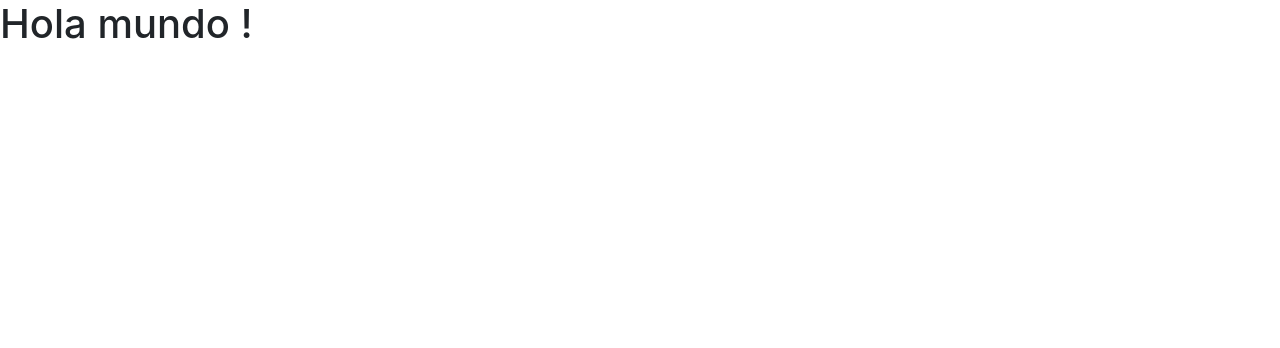
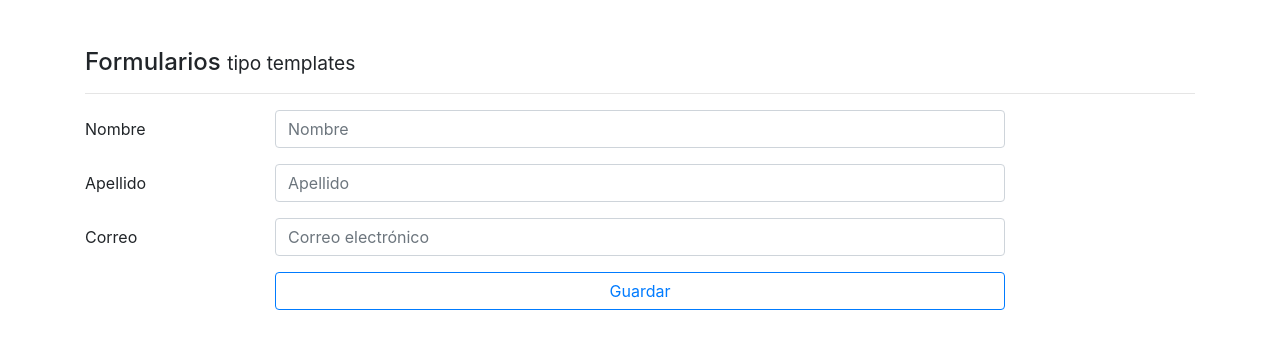
Before and after one commit to OscarMunozBernales/web-angular, an Angular app in the folder 7-formularios/: page /template in a window 1280 px wide. Before the commit this address led to /. Shown: the top 348 px of the page. Built offline with nearby package versions, Linux system fonts and the light colour scheme.

Commit message:
ngModel - ngSubmit referencias locales a los elementos HTML

```diff
--- a/7-formularios/src/app/app-routing.module.ts
+++ b/7-formularios/src/app/app-routing.module.ts
@@ -1,8 +1,15 @@
 import { NgModule } from '@angular/core';
 import { Routes, RouterModule } from '@angular/router';
+import { TemplateComponent } from './pages/template/template.component';
+import { ReactiveComponent } from './pages/reactive/reactive.component';
 
 
-const routes: Routes = [];
+const routes: Routes = [
+  { path: 'template', component: TemplateComponent },
+  { path: 'reactive', component: ReactiveComponent },
+  { path: '**', pathMatch: 'full', redirectTo: 'template' },
+
+];
 
 @NgModule({
   imports: [RouterModule.forRoot(routes)],
--- a/7-formularios/src/app/app.component.html
+++ b/7-formularios/src/app/app.component.html
@@ -1 +1,5 @@
-<h1>Hola mundo !</h1>
+<div class="container mt-5">
+
+  <router-outlet></router-outlet>
+
+</div>
--- /dev/null
+++ b/7-formularios/src/app/pages/reactive/reactive.component.html
@@ -0,0 +1,50 @@
+<h4>Formularios <small> tipo reactivos</small></h4>
+<hr>
+<form autocomplete="off">
+
+  <div>
+
+    <div class="form-group row">
+      <label class="col-2 col-form-label">Nombre</label>
+      <div class="col-8">
+
+        <input class="form-control"
+               type="text"
+               placeholder="Nombre">
+      </div>
+    </div>
+
+    <div class="form-group row">
+      <label class="col-2 col-form-label">Apellido</label>
+      <div class="col-8">
+
+        <input class="form-control"
+               type="text"
+               placeholder="Apellido">
+      </div>
+    </div>
+
+  </div>
+
+  <div class="form-group row">
+    <label class="col-2 col-form-label">Correo</label>
+    <div class="col-8">
+
+      <input class="form-control"
+             type="email"
+             placeholder="Correo electrónico">
+    </div>
+  </div>
+
+
+
+  <div class="form-group row">
+    <label class="col-2 col-form-label">&nbsp;</label>
+    <div class="input-group col-md-8">
+      <button type="submit" class="btn btn-outline-primary btn-block">
+        Guardar
+      </button>
+    </div>
+  </div>
+
+</form>
--- /dev/null
+++ b/7-formularios/src/app/pages/reactive/reactive.component.ts
@@ -0,0 +1,15 @@
+import { Component, OnInit } from '@angular/core';
+
+@Component({
+  selector: 'app-reactive',
+  templateUrl: './reactive.component.html',
+  styleUrls: ['./reactive.component.css']
+})
+export class ReactiveComponent implements OnInit {
+
+  constructor() { }
+
+  ngOnInit(): void {
+  }
+
+}
--- /dev/null
+++ b/7-formularios/src/app/pages/template/template.component.html
@@ -0,0 +1,54 @@
+<h4>Formularios <small> tipo templates</small></h4>
+<hr>
+<form autocomplete="off" (ngSubmit)="guardar()">
+
+  <div>
+
+    <div class="form-group row">
+      <label class="col-2 col-form-label">Nombre</label>
+      <div class="col-8">
+
+        <input class="form-control"
+               type="text"
+               name="nombre"
+               ngModel
+               placeholder="Nombre"
+               required
+               minlength="5">
+      </div>
+    </div>
+
+    <div class="form-group row">
+      <label class="col-2 col-form-label">Apellido</label>
+      <div class="col-8">
+
+        <input class="form-control"
+               type="text"
+               placeholder="Apellido">
+      </div>
+    </div>
+
+  </div>
+
+  <div class="form-group row">
+    <label class="col-2 col-form-label">Correo</label>
+    <div class="col-8">
+
+      <input class="form-control"
+             type="email"
+             placeholder="Correo electrónico">
+    </div>
+  </div>
+
+
+
+  <div class="form-group row">
+    <label class="col-2 col-form-label">&nbsp;</label>
+    <div class="input-group col-md-8">
+      <button type="submit" class="btn btn-outline-primary btn-block">
+        Guardar
+      </button>
+    </div>
+  </div>
+
+</form>
--- /dev/null
+++ b/7-formularios/src/app/pages/template/template.component.ts
@@ -0,0 +1,19 @@
+import { Component, OnInit } from '@angular/core';
+
+@Component({
+  selector: 'app-template',
+  templateUrl: './template.component.html',
+  styleUrls: ['./template.component.css']
+})
+export class TemplateComponent implements OnInit {
+
+  constructor() { }
+
+  ngOnInit(): void {
+  }
+
+  guardar(){
+    console.log( "Submit disparado!" );
+  }
+
+}
```
Also changed, not shown: 7-formularios/src/app/app.module.ts (+10 -2 lines), 7-formularios/src/app/pages/reactive/reactive.component.css (added), 7-formularios/src/app/pages/template/template.component.css (added).
